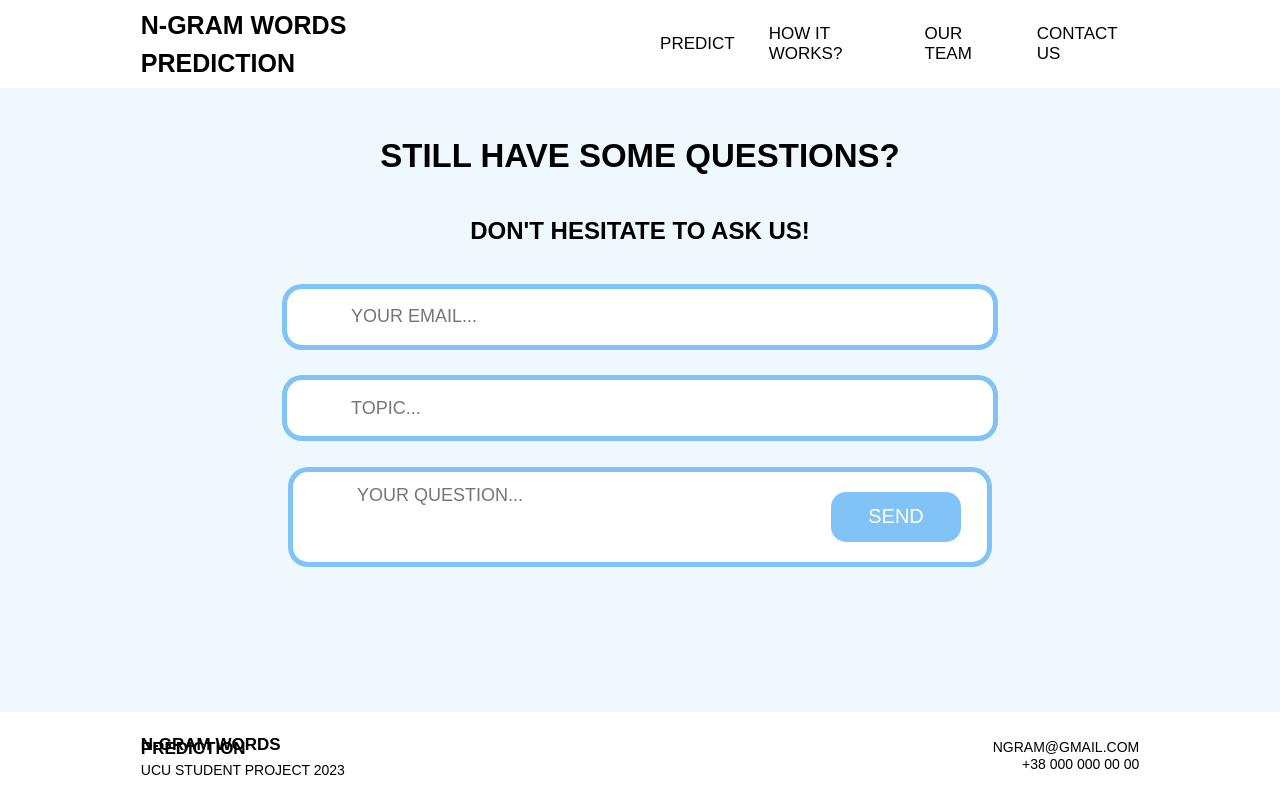
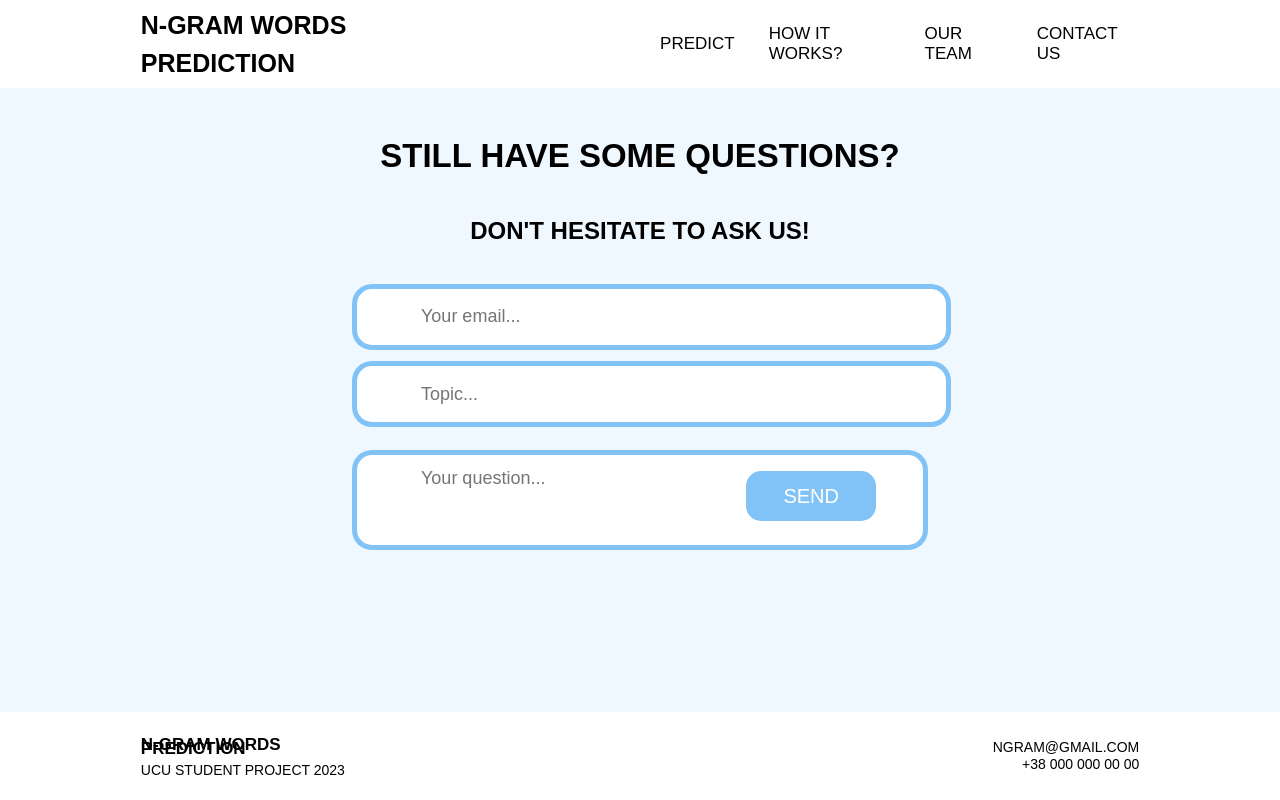
Before and after one commit to maslenchenko/ngram-web-project, a React (Create React App) app: page /contact in a window 1280 px wide. Built offline with nearby package versions, Linux system fonts and the light colour scheme.

Commit message:
contact page updated + sending questions added

```diff
--- a/package.json
+++ b/package.json
@@ -3,6 +3,7 @@
   "version": "0.1.0",
   "private": true,
   "dependencies": {
+    "@emailjs/browser": "^3.11.0",
     "@testing-library/jest-dom": "^5.16.5",
     "@testing-library/react": "^13.4.0",
     "@testing-library/user-event": "^13.5.0",
--- a/src/components/contact-input.js
+++ /dev/null
@@ -1,27 +0,0 @@
-import React, {useState} from "react";
-import '../styles/contact.css'
-
-function ContactInput(text) {
-  const [inputValue, setInputValue] = useState("");
-
-  const handleInputChange = (event) => {
-    setInputValue(event.target.value);
-  };
-
-  const handleContact= () => {
-    console.log('Contacting us');
-  };
-
-  return (
-      <div className="contact-input">
-        <input
-          type="text"
-          placeholder={text.text}
-          value={inputValue}
-          onChange={handleInputChange}
-        />
-      </div>
-  );
-}
-
-export default ContactInput;
--- a/src/components/question-input.js
+++ /dev/null
@@ -1,23 +0,0 @@
-import React, {useState} from "react";
-import '../styles/contact.css'
-
-function QuestionInput(text) {
-  const [inputValue, setInputValue] = useState("");
-
-  const handleInputChange = (event) => {
-    setInputValue(event.target.value);
-  };
-
-  const handleContact= () => {
-    console.log('Contacting us');
-  };
-
-  return (
-      <div className="contact-input question-input">
-        <textarea className="question-area" placeholder="Your question..."></textarea>
-        <button onClick={handleContact} className="send-button">Send</button>
-      </div>
-  );
-}
-
-export default QuestionInput;
--- a/src/pages/contact.js
+++ b/src/pages/contact.js
@@ -1,16 +1,40 @@
 import React from 'react'
-import ContactInput from '../components/contact-input.js'
-import QuestionInput from '../components/question-input.js'
+import {useRef} from 'react'
 import '../styles/contact.css'
+import emailjs from '@emailjs/browser';
 
 function Contact() {
+  const form = useRef();
+
+  const sendEmail = (e) => {
+    e.preventDefault();
+
+    emailjs.sendForm('service_wmqy5vj', 'template_ioh2mxg',
+     form.current, 'NZqxe7-X83cSUXeNZ')
+      .then((result) => {
+          console.log(result.text);
+      }, (error) => {
+          console.log(error.text);
+      });
+      e.target.reset();
+  };
+
   return (
     <div className='contact-main'>
       <h1 className='contact-title'>Still have some questions?</h1>
       <h2 className='contact-subtitle'>Don't hesitate to ask us!</h2>
-      <ContactInput text="Your email..." />
-      <ContactInput text="Topic..." />
-      <QuestionInput text="Your question..." />
+      <form className='contact-form' ref={form} onSubmit={sendEmail}>
+      <div className="contact-input">
+        <input type='email' name='email' placeholder='Your email...' />
+      </div>
+      <div className="contact-input">
+        <input className="contact-input" type='text' name='topic' placeholder='Topic...' />
+      </div>
+      <div className='question'>
+        <textarea className="question-area" name='message' placeholder='Your question...'></textarea>
+        <button className="send-button" type='submit'>Send</button>
+      </div>
+      </form>
     </div>
   )
 }
--- a/src/styles/contact.css
+++ b/src/styles/contact.css
@@ -10,6 +10,11 @@
     width: 100%;
 }
 
+.contact-form {
+    width: 45%;
+    /* border:rgba(45, 155, 240, 0.6) solid 5px; */
+}
+
 .contact-title {
     font-weight: 800;
     font-size: 33px;
@@ -20,27 +25,21 @@
 }
 
 .contact-input {
-    width: 100%;
-    display: flex;
-    flex-direction: row;
-    align-items: center;
-    justify-content: center;
-    gap: 1.3%;
+    border: none;
+    font-family: "Poppins", sans-serif;
     margin-bottom: 2%;
   }
 
 
 .contact-input input {
-    width: 50%;
     height: 3rem;
-    padding-top: 0.25rem;
-    padding-bottom: 0.25rem;
-    padding-left: 4rem;
+    width: 80%;
+    padding: 0.25rem 4rem;
     font-size: 1rem;
     line-height: 1.5rem;
-    color: #555;
     transition: border-color 0.2s ease-in-out;
     background: white;
+    color: #808080;
     font-family: "Poppins", sans-serif;
     border: 5px solid rgba(45, 155, 240, 0.6);
     border-radius: 20px;
@@ -48,16 +47,19 @@
     font-weight: 500;
     font-size: 18px;
     line-height: 30px;
-    text-transform: uppercase;
-    color: #808080;
+    /* text-transform: uppercase; */
 }
 
 .contact-input input:focus {
     outline: none;
     border: 5px solid rgba(45, 155, 240, 1);
 }
+
+.question {
+    position: relative;
+}
 .question-area{
-    width: 55%;
+    width: 100%;
     height: 100px;
     box-sizing: border-box;
     resize: none;
@@ -65,7 +67,7 @@
     padding: 0.5rem 4rem;
     font-size: 18px;
     line-height: 30px;
-    text-transform: uppercase;
+    /* text-transform: uppercase; */
     color: #808080;
     transition: border-color 0.2s ease-in-out;
     background: white;
@@ -87,7 +89,12 @@
     border-radius: 15px;
     border: none;
     position: absolute;
-    margin-left: 40%;
+    top: 20%;
+    right: 9%; /* Adjust the horizontal position as needed */
+    /* margin-right: 100px; */
+
+    /* margin-right: 50%; */
+
     font-family: "Poppins", sans-serif;
     text-transform: uppercase;
     color: white;
```
Also changed, not shown: 1 other file (tests, documents, lock files or other folders).
